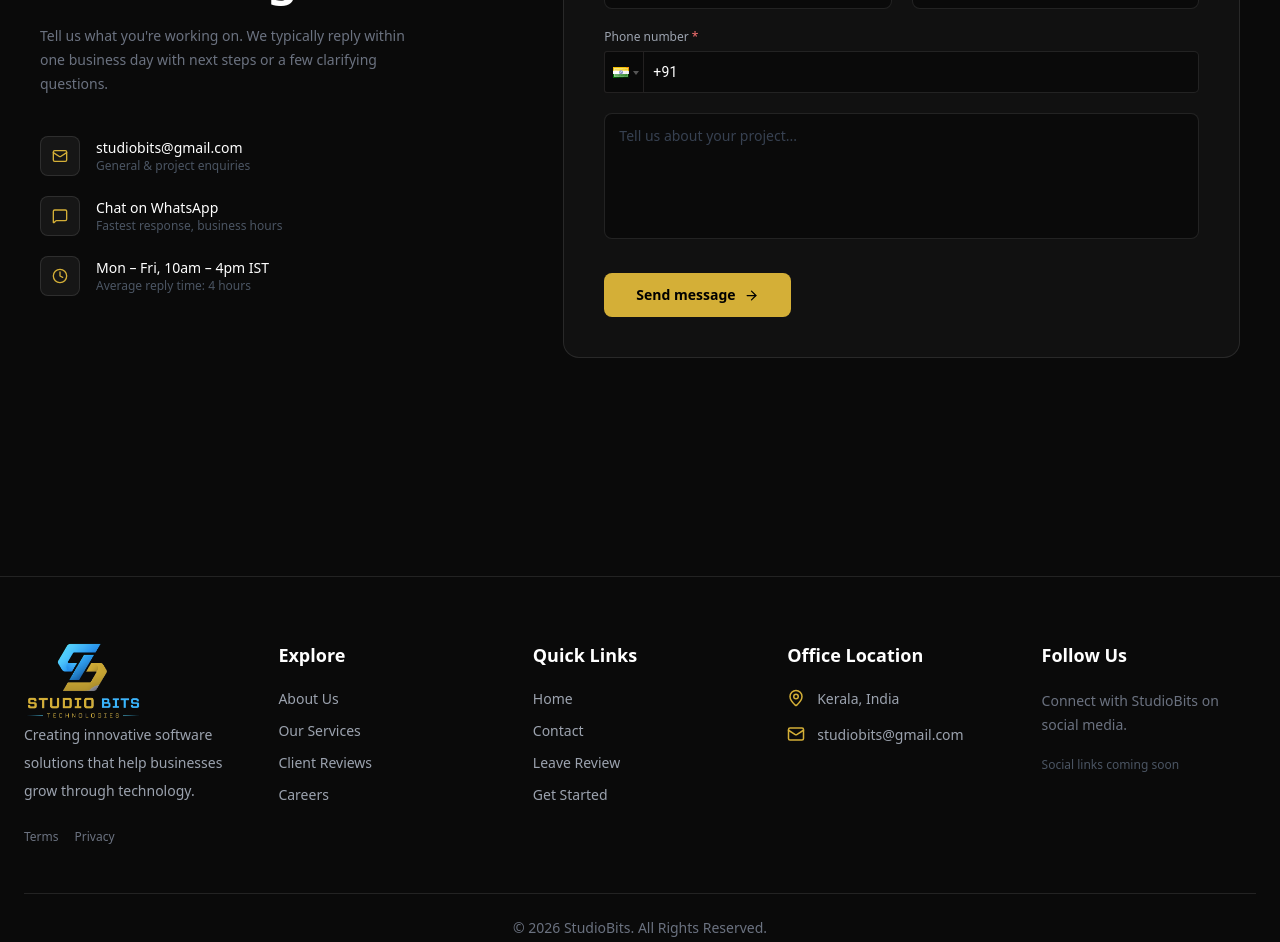
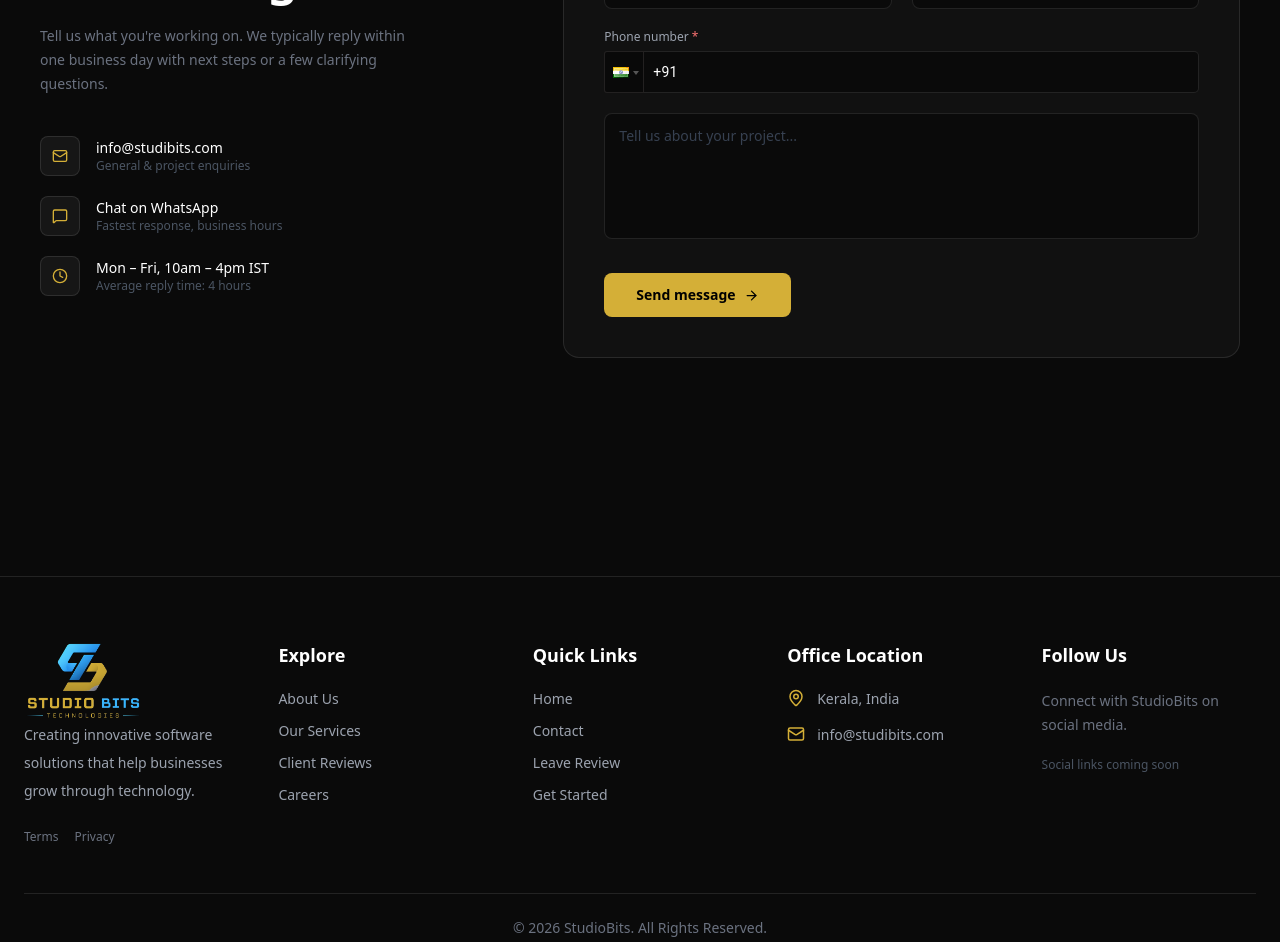
Before and after one commit to shamnashani/brandingWeb, a React (Create React App) app: page /getintouch in a window 1280 px wide. Shown: the part 820-1762 px from the top of the page. Built offline with nearby package versions, Linux system fonts and the light colour scheme; no server answers; a web font is replaced by a local one.

Commit message:
og-image

```diff
--- a/src/components/Footer.jsx
+++ b/src/components/Footer.jsx
@@ -263,7 +263,7 @@
                 />
 
                 <span>
-                  studiobits@gmail.com
+                   info@studibits.com
                 </span>
 
               </p>
--- a/src/components/GetInTouch.jsx
+++ b/src/components/GetInTouch.jsx
@@ -151,7 +151,7 @@
                   <div>
 
                     <p className="text-sm text-white">
-                      studiobits@gmail.com
+                      info@studibits.com
                     </p>
 
                     <p className="text-xs text-gray-600">
@@ -165,7 +165,7 @@
                 {/* WhatsApp */}
 
                 <a
-                  href="https://wa.me/919962058118?text=Hello%20StudioBits"
+                  href="https://wa.me/919746944335?text=Hello%20StudioBits"
                   target="_blank"
                   rel="noopener noreferrer"
                   className="flex items-center gap-4 group"
```
Also changed, not shown: public/og-image.png.
